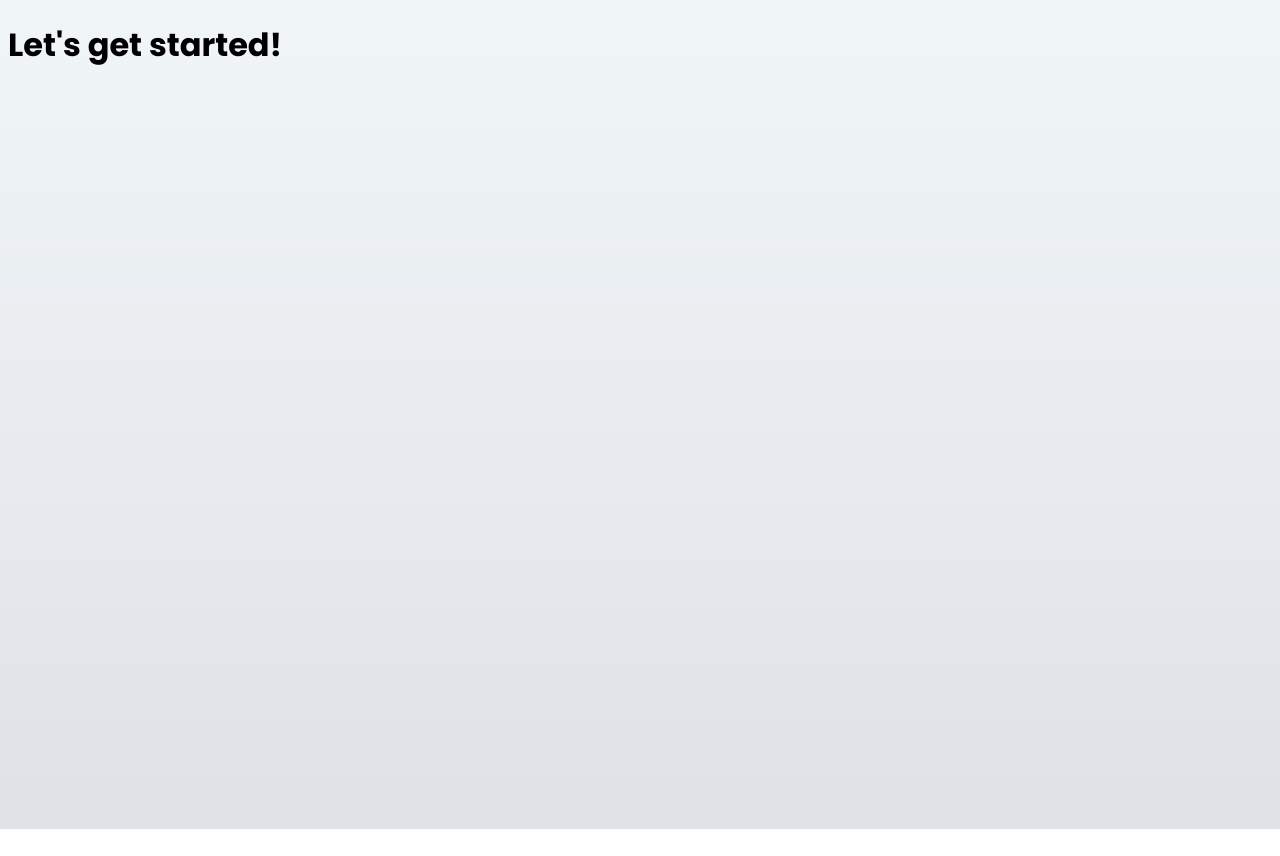
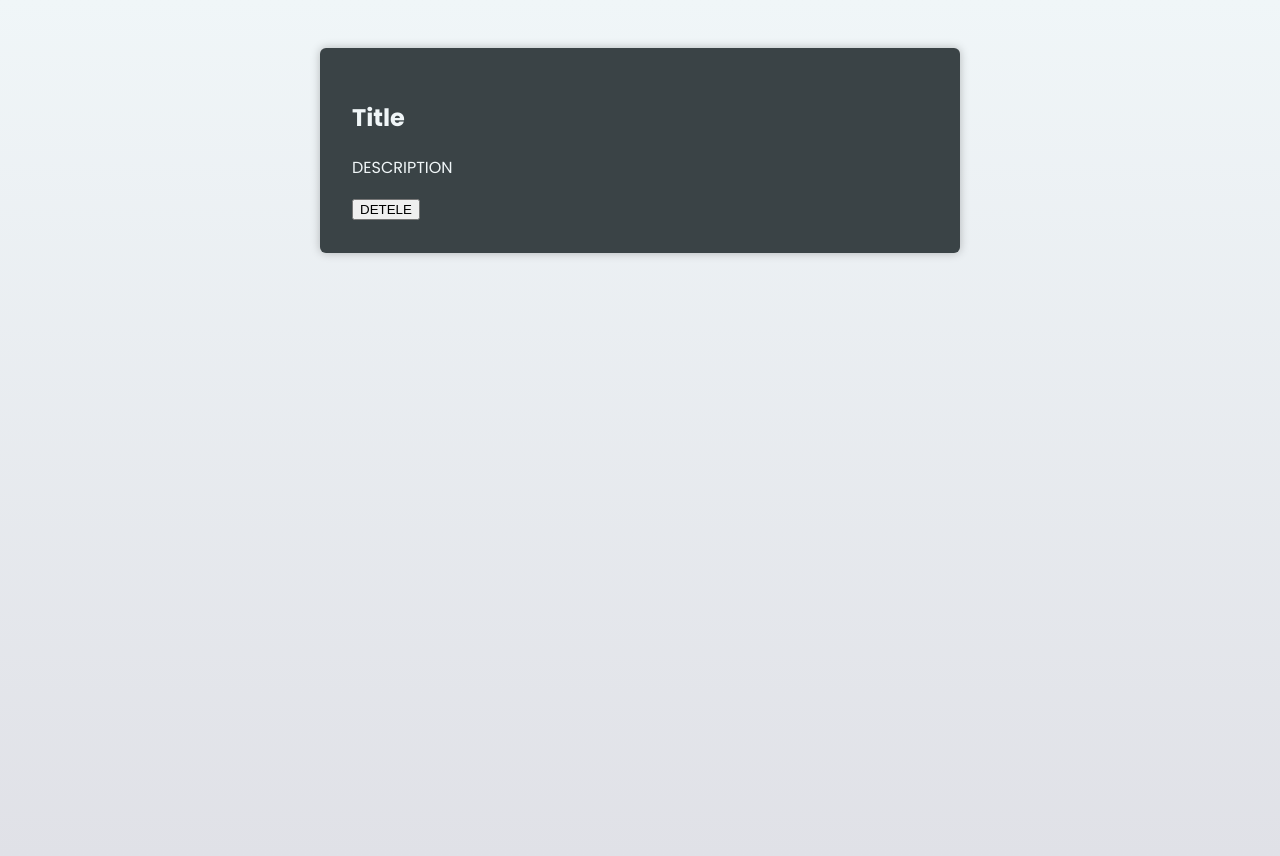
Before and after one commit to YaninaSofiaT/react-typescript, a React (Vite) app: page / in a window 1280 px wide. Before the commit the page ends 829 px from the top, so only its background shows below. Built offline with nearby package versions, Linux system fonts and the light colour scheme; the HTML template or start-up script is replaced by a standard one.

Commit message:
CHORE: add CourseGoals.tsx file to App.tsx

```diff
--- a/src/App.tsx
+++ b/src/App.tsx
@@ -1,3 +1,9 @@
+import CourseGoals from "./components/CourseGoals";
+
 export default function App() {
-  return <h1>Let's get started!</h1>;
+  return (
+    <main>
+      <CourseGoals />
+    </main>
+  );
 }
--- /dev/null
+++ b/src/components/CourseGoals.tsx
@@ -0,0 +1,11 @@
+export default function CourseGoals() {
+  return (
+    <article>
+      <div>
+        <h2>Title</h2>
+        <p>DESCRIPTION</p>
+      </div>
+      <button>DETELE</button>
+    </article>
+  );
+}
```
